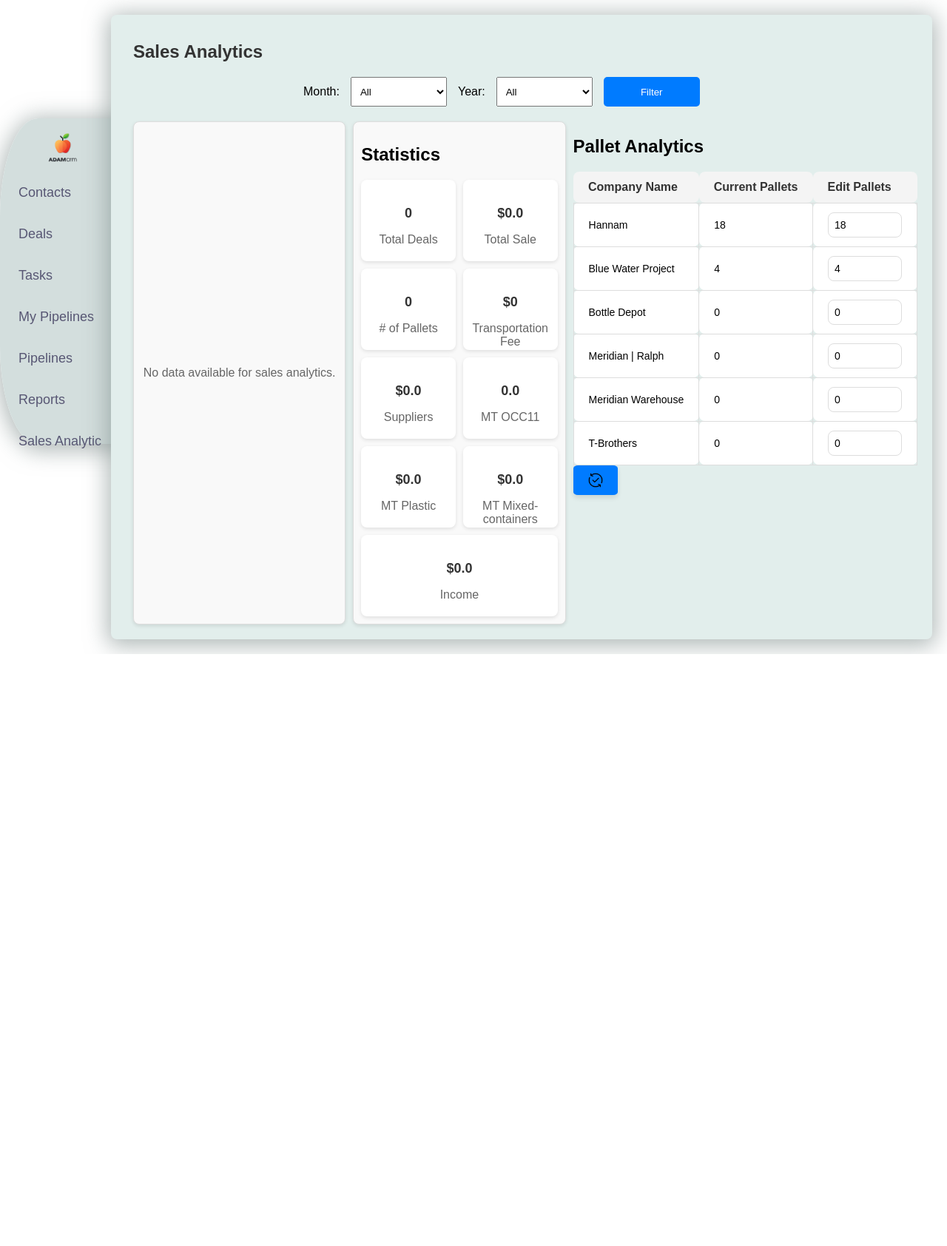
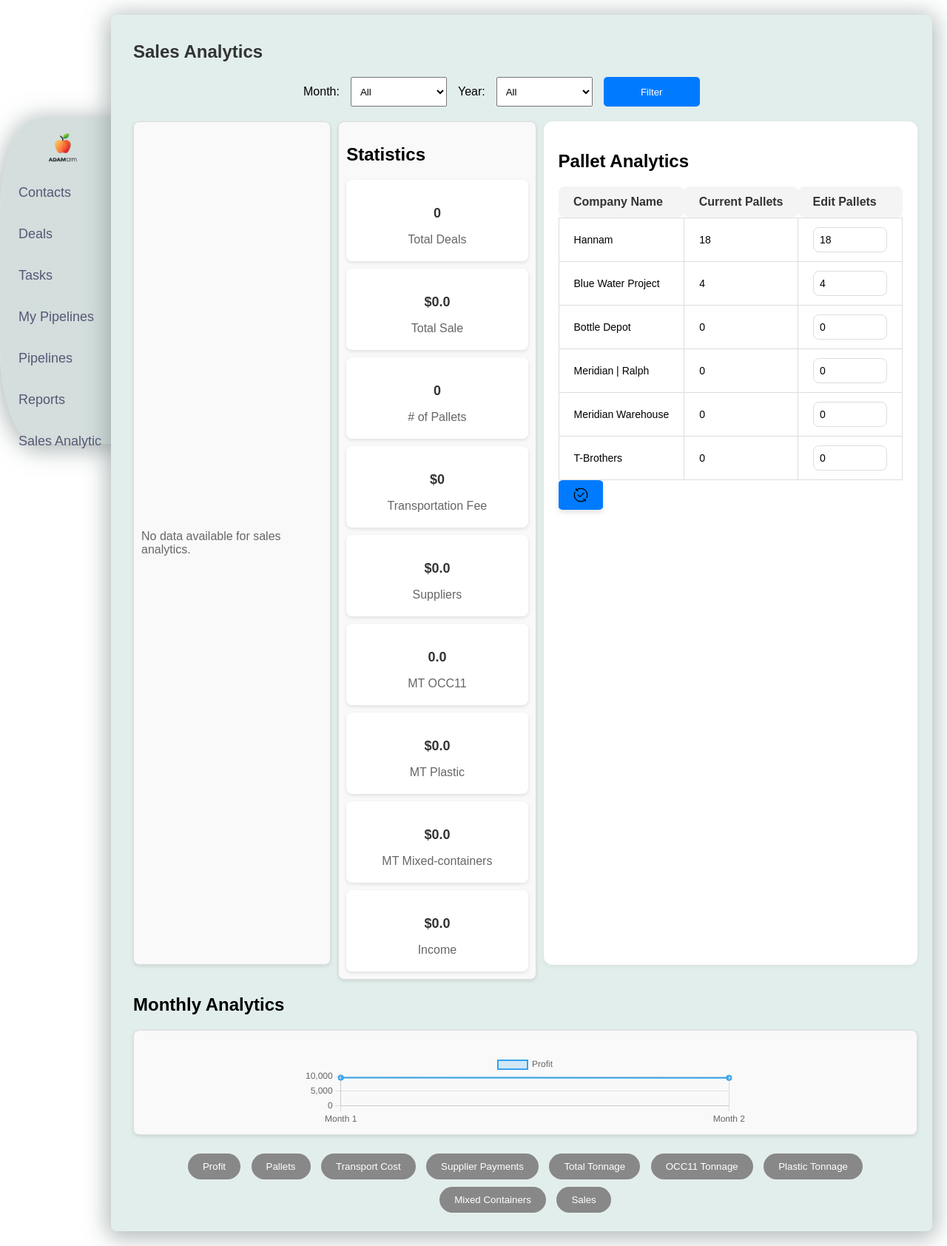
Before and after one commit to DimkaAdam/CRM_SYSTEM, a Django app: page /sales_analytics/ in a window 1280 px wide. Shown: the whole page at 74% size. Before the commit the page ends 884 px from the top, so only its background shows below. Run offline with Django 5.2, Linux system fonts and the light colour scheme; data comes from the database, SQL or seed files in the repository.

Commit message:
scale ticket fix

```diff
--- a/crm_project/crm/static/crm/sales_analytics.css
+++ b/crm_project/crm/static/crm/sales_analytics.css
@@ -1,4 +1,8 @@
-/* sales analytics HTML settings */
+/* ================================
+   Sales Analytics HTML Settings
+================================ */
+
+/* Базовые стили для страницы */
 body {
     font-family: Arial, sans-serif;
     background-color: #f9f9f9;
@@ -33,14 +37,12 @@ canvas {
     margin-top: 20px;
 }
 
-
-<style>
-    /* Контейнер для блока с таблицей */
+/* Стили для блока с таблицей */
 .block {
     padding: 20px;
-        background-color: #ffffff; /* Белый фон для блока */
+    background-color: #ffffff;
     border-radius: 12px;
-        box-shadow: 0 2px 8px rgba(0, 0, 0, 0.05); /* Легкая тень */
+    box-shadow: 0 2px 8px rgba(0, 0, 0, 0.05);
     margin-bottom: 20px;
 }
 
@@ -58,7 +60,7 @@ canvas {
 }
 
 table th {
-        background-color: #f4f4f4; /* Мягкий светлый фон для заголовков */
+    background-color: #f4f4f4;
     color: #333;
     font-weight: bold;
     border-radius: 8px;
@@ -71,7 +73,7 @@ canvas {
     font-size: 14px;
 }
 
-    /* Стилизация строки таблицы */
+/* Чередование строк таблицы */
 tbody tr:nth-child(odd) {
     background-color: #f9f9f9;
 }
@@ -95,7 +97,7 @@ canvas {
     border-color: #007BFF;
 }
 
-    /* Стили для кнопки Update */
+/* Кнопка Update */
 .upt-btn {
     display: flex;
     align-items: center;
@@ -134,17 +136,17 @@ canvas {
     margin-bottom: 20px;
     display: flex;
     flex-direction: row;
-        gap: 15px;  /* Увеличено расстояние между элементами */
-        max-width: 600px;  /* Устанавливаем максимальную ширину формы */
-        margin-left: auto; /* Выравниваем по центру */
-        margin-right: auto; /* Выравниваем по центру */
-        justify-content: flex-start;  /* Располагаем элементы слева */
-        align-items: center;  /* Выравнивание по вертикали */
+    gap: 15px;
+    max-width: 600px;
+    margin-left: auto;
+    margin-right: auto;
+    justify-content: flex-start;
+    align-items: center;
 }
 
 .filter-form select,
 .filter-form button {
-        width: 130px; /* Ограничиваем ширину элементов */
+    width: 130px;
     height: 40px;
     padding: 8px;
 }
@@ -156,4 +158,94 @@ canvas {
     border-radius: 5px;
     cursor: pointer;
 }
-</style>
+
+/* ================================
+   Monthly Analytics Styles
+================================ */
+
+/* Элемент текущего показателя */
+#currentMetricDisplay {
+    display: inline-block;
+    width: 60px;
+    height: 60px;
+    border-radius: 50%;       /* круглый элемент */
+    background-color: #888;   /* базовый цвет */
+    color: #fff;
+    text-align: center;
+    line-height: 60px;
+    font-size: 18px;
+    margin: 0 auto 15px;
+}
+
+/* Контейнер для графика по месяцам */
+.chart-container {
+    display: flex;
+    justify-content: center;
+    align-items: center;
+    margin-bottom: 20px;
+}
+
+/* Контейнер для кнопок переключения метрик */
+.chart-buttons {
+    text-align: center;
+    margin-top: 15px;
+}
+
+/* Стили для кнопок переключения метрик */
+.chart-buttons button {
+    border: none;
+    border-radius: 50px;       /* полугруглая форма */
+    padding: 10px 20px;
+    background-color: #888;    /* базовый цвет кнопок */
+    color: #fff;
+    cursor: pointer;
+    transition: all 0.3s ease; /* плавное изменение всех свойств */
+    margin: 5px;
+}
+
+/* Hover эффекты для каждой кнопки с индивидуальными цветами и эффектами */
+.chart-buttons button.profit:hover {
+    background-color: #4CAF50; /* зелёный */
+    transform: scale(1.1);
+    box-shadow: 0 4px 8px rgba(76, 175, 80, 0.5);
+}
+.chart-buttons button.pallets:hover {
+    background-color: #2196F3; /* синий */
+    transform: scale(1.1);
+    box-shadow: 0 4px 8px rgba(33, 150, 243, 0.5);
+}
+.chart-buttons button.hauler:hover {
+    background-color: #FF9800; /* оранжевый */
+    transform: scale(1.1);
+    box-shadow: 0 4px 8px rgba(255, 152, 0, 0.5);
+}
+.chart-buttons button.suppliers:hover {
+    background-color: #9C27B0; /* пурпурный */
+    transform: scale(1.1);
+    box-shadow: 0 4px 8px rgba(156, 39, 176, 0.5);
+}
+.chart-buttons button.total_tonnage:hover {
+    background-color: #E91E63; /* розовый */
+    transform: scale(1.1);
+    box-shadow: 0 4px 8px rgba(233, 30, 99, 0.5);
+}
+.chart-buttons button.occ11_tonnage:hover {
+    background-color: #3F51B5; /* индиго */
+    transform: scale(1.1);
+    box-shadow: 0 4px 8px rgba(63, 81, 181, 0.5);
+}
+.chart-buttons button.plastic_tonnage:hover {
+    background-color: #00BCD4; /* циановый */
+    transform: scale(1.1);
+    box-shadow: 0 4px 8px rgba(0, 188, 212, 0.5);
+}
+.chart-buttons button.mixed_tonnage:hover {
+    background-color: #CDDC39; /* лаймовый */
+    transform: scale(1.1);
+    box-shadow: 0 4px 8px rgba(205, 220, 57, 0.5);
+}
+.chart-buttons button.sales:hover {
+    background-color: #F44336; /* красный */
+    transform: scale(1.1);
+    box-shadow: 0 4px 8px rgba(244, 67, 54, 0.5);
+}
--- a/crm_project/crm/templates/crm/sales_analytics.html
+++ b/crm_project/crm/templates/crm/sales_analytics.html
@@ -260,5 +260,60 @@
                 });
             </script>
 
+    <h2>Monthly Analytics</h2>
+
+    <!-- График по месяцам -->
+    <div class="chart-container">
+        <canvas id="monthlyChart" width="200" height="100"></canvas>
+    </div>
+
+    <!-- Кнопки для выбора метрики -->
+    <div class="chart-buttons">
+        <button onclick="updateMonthlyChart('profit')">Profit</button>
+        <button onclick="updateMonthlyChart('pallets')">Pallets</button>
+        <button onclick="updateMonthlyChart('hauler')">Transport Cost</button>
+        <button onclick="updateMonthlyChart('suppliers')">Supplier Payments</button>
+        <button onclick="updateMonthlyChart('total_tonnage')">Total Tonnage</button>
+        <button onclick="updateMonthlyChart('occ11_tonnage')">OCC11 Tonnage</button>
+        <button onclick="updateMonthlyChart('plastic_tonnage')">Plastic Tonnage</button>
+        <button onclick="updateMonthlyChart('mixed_tonnage')">Mixed Containers</button>
+        <button onclick="updateMonthlyChart('sales')">Sales</button>
+    </div>
+
+    <script>
+        let chartData = {{ chart_data|safe }};
+        let currentMetric = 'profit';
+
+        function updateMonthlyChart(metric) {
+            currentMetric = metric;
+            monthlyChart.data.datasets[0].data = chartData[metric];
+            monthlyChart.data.datasets[0].label = metric.replace('_', ' ').toUpperCase();
+            monthlyChart.update();
+        }
+
+        // График по месяцам
+        var ctx = document.getElementById('monthlyChart').getContext('2d');
+        var monthlyChart = new Chart(ctx, {
+            type: 'line',
+            data: {
+                labels: chartData.months.map(m => `Month ${m}`),
+                datasets: [{
+                    label: 'Profit',
+                    data: chartData.profit,
+                    backgroundColor: 'rgba(54, 162, 235, 0.2)',
+                    borderColor: 'rgba(54, 162, 235, 1)',
+                    borderWidth: 2
+                }]
+            },
+            options: {
+                responsive: true,
+                maintainAspectRatio: false,
+                scales: {
+                    y: { beginAtZero: true }
+                }
+            }
+        });
+    </script>
+
 <link rel="stylesheet" href="{% static 'crm/sales_analytics.css' %}">
 {% endblock %}
--- a/crm_project/crm/views.py
+++ b/crm_project/crm/views.py
@@ -15,7 +15,7 @@ from django.shortcuts import render, redirect, get_object_or_404
 from django.db.models import Sum
 from django.http import JsonResponse
 from django.http import HttpResponse
-from django.db.models.functions import ExtractYear
+from django.db.models.functions import ExtractYear, ExtractMonth
 from django.utils.translation import gettext_lazy as _
 from django.conf import settings
 from django.views.decorators.csrf import csrf_exempt
@@ -573,27 +573,62 @@ class DealViewSet(viewsets.ModelViewSet):
 
 
 
+def sales_analytics(request):
+    from django.db.models import Sum, Q
+    from django.db.models.functions import ExtractMonth, ExtractYear
+    from django.http import JsonResponse, HttpResponseRedirect
+    from datetime import datetime
 
-def sales_analytics(request):
     # Получаем текущий месяц и год
     now = datetime.now()
     current_month = now.month
     current_year = now.year
 
     # Получаем параметры фильтра из запроса
-    month = request.GET.get('month', str(current_month).zfill(2))  # Текущий месяц по умолчанию
-    year = request.GET.get('year', str(current_year))  # Текущий год по умолчанию
+    month = request.GET.get('month', str(current_month).zfill(2))  # По умолчанию текущий месяц
+    year = request.GET.get('year', str(current_year))               # По умолчанию текущий год
 
-    # Данные о сделках с учетом фильтра по месяцу и году
-    deals_filter = Deals.objects.all()
+    # --- Данные для графика по месяцам (фильтрация только по году) ---
+    deals_year = Deals.objects.filter(date__year=int(year))
+    monthly_data = deals_year.values(month=ExtractMonth('date')).annotate(
+        total_income=Sum('total_income_loss'),
+        total_pallets=Sum('shipped_pallets'),
+        transport_cost=Sum('transport_cost'),
+        supplier_total=Sum('supplier_total'),
+        total_tonnage=Sum('received_quantity'),
+        occ11_tonnage=Sum('received_quantity', filter=Q(grade__icontains="OCC11")),
+        plastic_tonnage=Sum('received_quantity', filter=Q(grade="Flexible Plastic")),
+        mixed_tonnage=Sum('received_quantity', filter=Q(grade="Mixed Container")),
+        total_sales=Sum('total_amount')
+    ).order_by('month')
+
+    chart_data = {
+        'months': [entry['month'] for entry in monthly_data],
+        'profit': [float(entry["total_income"] or 0) for entry in monthly_data],
+        'pallets': [float(entry['total_pallets'] or 0) for entry in monthly_data],
+        'hauler': [float(entry['transport_cost'] or 0) for entry in monthly_data],
+        'suppliers': [float(entry["supplier_total"] or 0) for entry in monthly_data],
+        'total_tonnage': [float(entry["total_tonnage"] or 0) for entry in monthly_data],
+        'occ11_tonnage': [float(entry["occ11_tonnage"] or 0) for entry in monthly_data],
+        'plastic_tonnage': [float(entry["plastic_tonnage"] or 0) for entry in monthly_data],
+        'mixed_tonnage': [float(entry["mixed_tonnage"] or 0) for entry in monthly_data],
+        'sales': [float(entry["total_sales"] or 0) for entry in monthly_data]
+    }
+
+    # Если запрос AJAX, возвращаем данные графика в JSON
+    if request.headers.get('X-Requested-With') == 'XMLHttpRequest':
+        return JsonResponse(chart_data)
+
+    # --- Данные для остальных статистик (фильтрация по месяцу и году) ---
+    deals_details = Deals.objects.all()
     if month and year:
-        deals_filter = deals_filter.filter(date__month=int(month), date__year=int(year))
-    elif month:  # Если указан только месяц
-        deals_filter = deals_filter.filter(date__month=int(month))
-    elif year:  # Если указан только год
-        deals_filter = deals_filter.filter(date__year=int(year))
+        deals_details = deals_details.filter(date__month=int(month), date__year=int(year))
+    elif month:
+        deals_details = deals_details.filter(date__month=int(month))
+    elif year:
+        deals_details = deals_details.filter(date__year=int(year))
 
-    suppliers_income = deals_filter.values('supplier').annotate(total_income_loss=Sum('total_income_loss'))
+    suppliers_income = deals_details.values('supplier').annotate(total_income_loss=Sum('total_income_loss'))
     suppliers_income_dict = {
         contact.company.name: float(entry['total_income_loss'] or 0)
         for entry in suppliers_income
@@ -602,17 +637,16 @@ def sales_analytics(request):
 
     occ11_filter = Q(grade="OCC11") | Q(grade="OCC 11") | Q(grade="Loose OCC") | Q(grade="OCC 11 Bale String")
 
-    total_deals = deals_filter.count()
-    total_sale = deals_filter.aggregate(Sum('total_amount'))['total_amount__sum'] or 0
-    total_pallets = deals_filter.aggregate(Sum('shipped_pallets'))['shipped_pallets__sum'] or 0
-    transportation_fee = deals_filter.aggregate(Sum('transport_cost'))['transport_cost__sum'] or 0
-    suppliers_total = deals_filter.aggregate(Sum('supplier_total'))['supplier_total__sum'] or 0
-    mt_occ11 = deals_filter.filter(occ11_filter).aggregate(Sum('received_quantity'))['received_quantity__sum'] or 0
-    mt_plastic = deals_filter.filter(grade="Flexible Plastic").aggregate(Sum('received_quantity'))['received_quantity__sum'] or 0
-    mt_mixed_containers = deals_filter.filter(grade="Mixed Container").aggregate(Sum('received_quantity'))['received_quantity__sum'] or 0
-    income = deals_filter.aggregate(Sum('total_income_loss'))['total_income_loss__sum'] or 0
+    total_deals = deals_details.count()
+    total_sale = deals_details.aggregate(Sum('total_amount'))['total_amount__sum'] or 0
+    total_pallets = deals_details.aggregate(Sum('shipped_pallets'))['shipped_pallets__sum'] or 0
+    transportation_fee = deals_details.aggregate(Sum('transport_cost'))['transport_cost__sum'] or 0
+    suppliers_total = deals_details.aggregate(Sum('supplier_total'))['supplier_total__sum'] or 0
+    mt_occ11 = deals_details.filter(occ11_filter).aggregate(Sum('received_quantity'))['received_quantity__sum'] or 0
+    mt_plastic = deals_details.filter(grade="Flexible Plastic").aggregate(Sum('received_quantity'))['received_quantity__sum'] or 0
+    mt_mixed_containers = deals_details.filter(grade="Mixed Container").aggregate(Sum('received_quantity'))['received_quantity__sum'] or 0
+    income = deals_details.aggregate(Sum('total_income_loss'))['total_income_loss__sum'] or 0
 
-    # Данные о палетах
     company_pallets = CompanyPallets.objects.select_related('company_name')
 
     # Обработка формы обновления паллет
@@ -620,12 +654,35 @@ def sales_analytics(request):
         for pallet in company_pallets:
             new_pallet_count = request.POST.get(f"pallets_{pallet.id}")
             if new_pallet_count is not None:
-                # Обновляем количество паллет
                 pallet.pallets_count = int(new_pallet_count)
                 pallet.save()
+        return HttpResponseRedirect(request.path)
 
-        # Перенаправляем после успешного обновления
-        return HttpResponseRedirect(request.path)
+    years = Deals.objects.annotate(year=ExtractYear('date')).values_list('year', flat=True).distinct()
+    months = range(1, 13)
+
+    # Объединяем все данные в один context
+    context = {
+        'chart_data': chart_data,
+        'year': year,
+        'suppliers_income': suppliers_income_dict,
+        'total_deals': total_deals,
+        'total_sale': total_sale,
+        'total_pallets': total_pallets,
+        'transportation_fee': transportation_fee,
+        'suppliers_total': suppliers_total,
+        'mt_occ11': mt_occ11,
+        'mt_plastic': mt_plastic,
+        'mt_mixed_containers': mt_mixed_containers,
+        'income': income,
+        'company_pallets': company_pallets,
+        'month': month,
+        'years': sorted(years),
+        'months': months,
+    }
+
+    return render(request, 'crm/sales_analytics.html', context)
+
 
     # Получаем доступные года и месяцы
     years = Deals.objects.annotate(year=ExtractYear('date')).values_list('year', flat=True).distinct()
```
Lines whose indentation alone changed are shown as unchanged.
